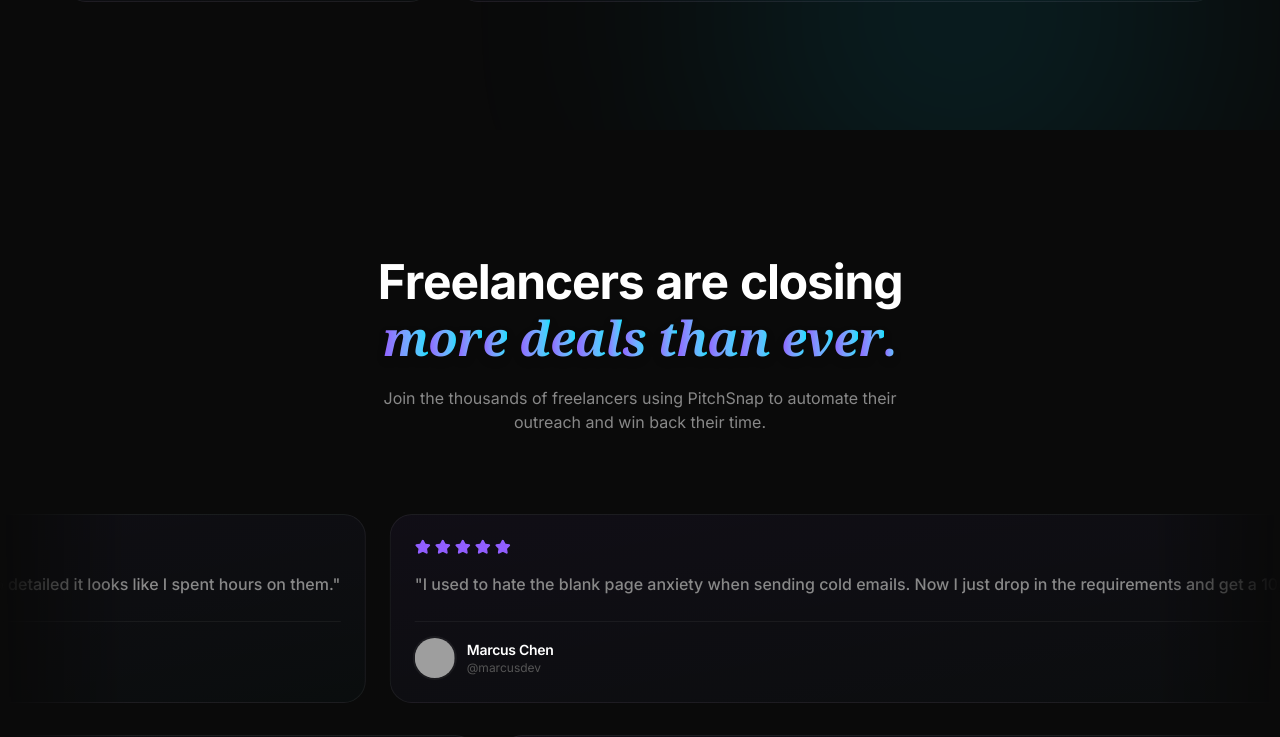
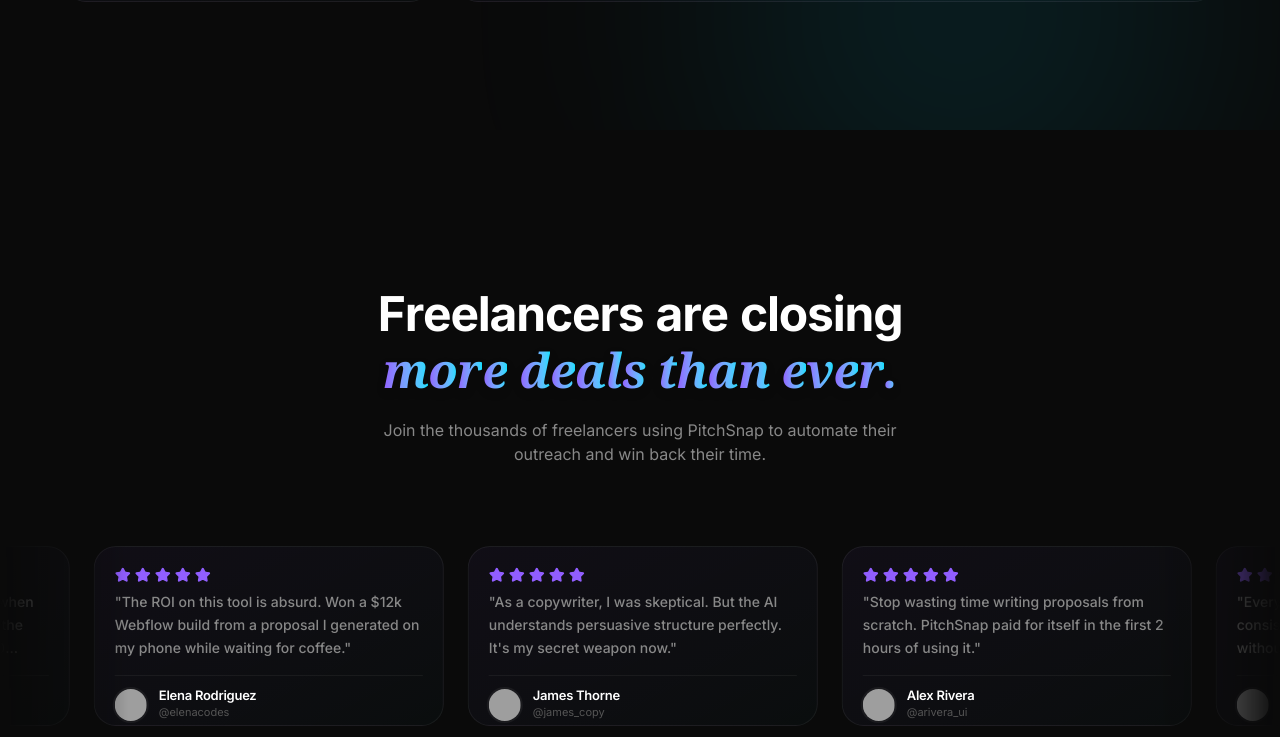
Before and after one commit to Zakuroooo/PitchSnap, a Next.js app: page / in a window 1280 px wide. Shown: the part 4186-4923 px from the top of the page. Built offline with nearby package versions, Linux system fonts and the light colour scheme; grey boxes are pictures that could not be loaded.

Commit message:
fix: adjust testimonial card height, star colors, and section padding

```diff
--- a/components/sections/Testimonials.tsx
+++ b/components/sections/Testimonials.tsx
@@ -71,20 +71,20 @@
 
 function TestimonialCard({ item }: { item: typeof TESTIMONIALS_ROW_1[0] }) {
   return (
-    <div className="min-w-[350px] mx-3 flex-shrink-0 flex">
-      <GlowCard enableTilt={false} className="w-full flex-1 p-6 flex flex-col justify-between">
-        <div className="flex items-center gap-1 mb-4 text-[var(--violet)]">
+    <div className="w-[350px] min-w-[350px] mx-3 flex-shrink-0 flex h-[180px]">
+      <GlowCard enableTilt={false} className="w-full flex-1 p-5 flex flex-col justify-between overflow-hidden">
+        <div className="flex items-center gap-1 mb-2 text-[#915EFF]">
           {[...Array(item.rating)].map((_, i) => (
-            <Star key={i} className="w-4 h-4 fill-current" />
+            <Star key={i} className="w-4 h-4 fill-current text-[#915EFF]" />
           ))}
         </div>
 
-        <p className="text-[var(--text-secondary)] text-[15px] sm:text-base leading-relaxed mb-6 font-medium">
+        <p className="text-[var(--text-secondary)] text-[14px] leading-relaxed mb-4 font-medium line-clamp-3">
           "{item.text}"
         </p>
 
-        <div className="flex items-center gap-3 mt-auto pt-4 border-t border-white/[0.05]">
-          <div className="w-10 h-10 rounded-full overflow-hidden bg-white/10 ring-2 ring-white/5">
+        <div className="flex items-center gap-3 mt-auto pt-3 border-t border-white/[0.05]">
+          <div className="w-8 h-8 rounded-full overflow-hidden bg-white/10 ring-2 ring-white/5">
             <img
               src={item.avatar}
               alt={item.name}
@@ -93,8 +93,8 @@
             />
           </div>
           <div>
-            <h4 className="text-sm font-semibold text-white">{item.name}</h4>
-            <p className="text-xs text-[var(--text-tertiary)]">{item.handle}</p>
+            <h4 className="text-[13px] font-semibold text-white">{item.name}</h4>
+            <p className="text-[11px] text-[var(--text-tertiary)]">{item.handle}</p>
           </div>
         </div>
       </GlowCard>
@@ -104,7 +104,7 @@
 
 export default function Testimonials() {
   return (
-    <section id="testimonials" className="relative py-24 sm:py-32 w-full bg-[#0A0A0A] overflow-hidden flex flex-col items-center">
+    <section id="testimonials" className="relative pt-32 pb-24 sm:pt-40 sm:pb-32 w-full bg-[#0A0A0A] overflow-hidden flex flex-col items-center">
       <Container className="mb-16 md:mb-20 text-center">
         <AnimatedHeading text="Freelancers are closing" className="text-3xl sm:text-4xl md:text-5xl font-bold tracking-tight mb-2 text-white justify-center" />
         <AnimatedHeading text="more deals than ever." gradient className="text-3xl sm:text-4xl md:text-5xl font-serif italic justify-center drop-shadow-lg" />
```
